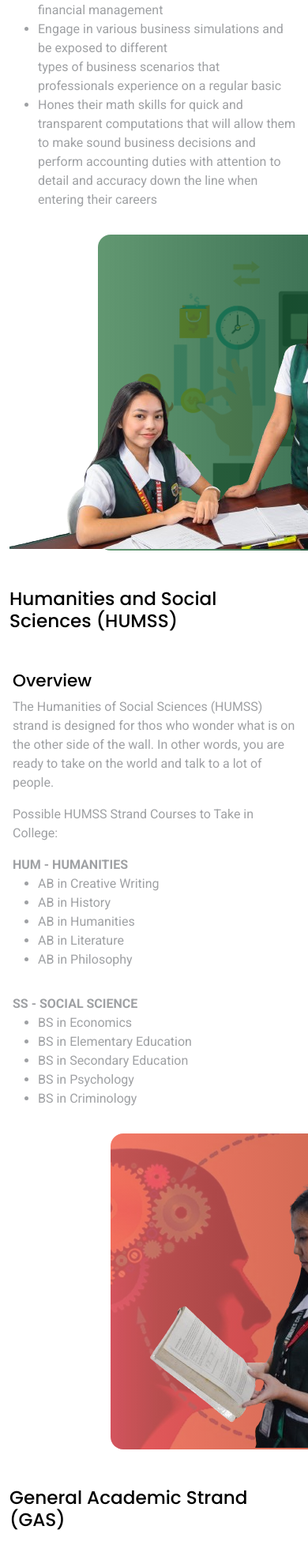
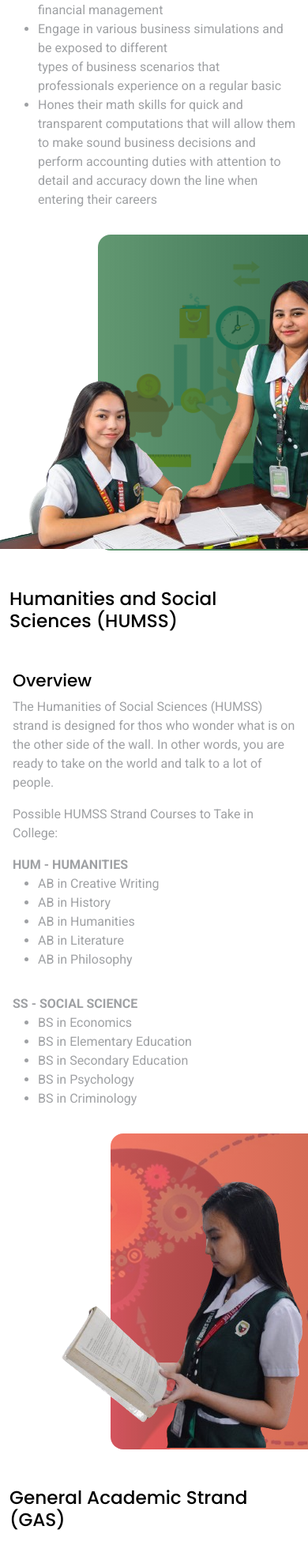
Before and after one commit to nielBaloloy/ForbesCollegeWebsite, a plain HTML site: page Admission/SHS-Track.html in a window 390 px wide. Shown: the part 980-2955 px from the top of the page at 79% size. Drawn offline with Linux system fonts and the light colour scheme.

Commit message:
Fix shs image(humms)

```diff
--- a/assets/css/SHS.css
+++ b/assets/css/SHS.css
@@ -1323,6 +1323,20 @@ display: block;
     max-height: 70px;
 
   }
+  .side-Image1 >img{
+    max-width: 900px;
+    position:absolute;
+    margin-top: -410px;
+    display: block;
+    margin-left: -7em;
+    margin-right: auto;
+  }
+  .side-Image >img{
+    max-width: 900px;
+    position:absolute;
+    margin-top: -410px;
+    margin-left: -3em;
+  }
 }
 /* Tablet */
 @media screen and (min-width: 600px) and (max-width:1280px){
```
Also changed, not shown: Admission/Requirements.html (+1 -1 lines), Admission/SHS-Track.html (+0 -7 lines), Admission/Scholarship.html (+2 -5 lines), CampusLife.html (+1 -10 lines), index.html (+4 -10 lines).
